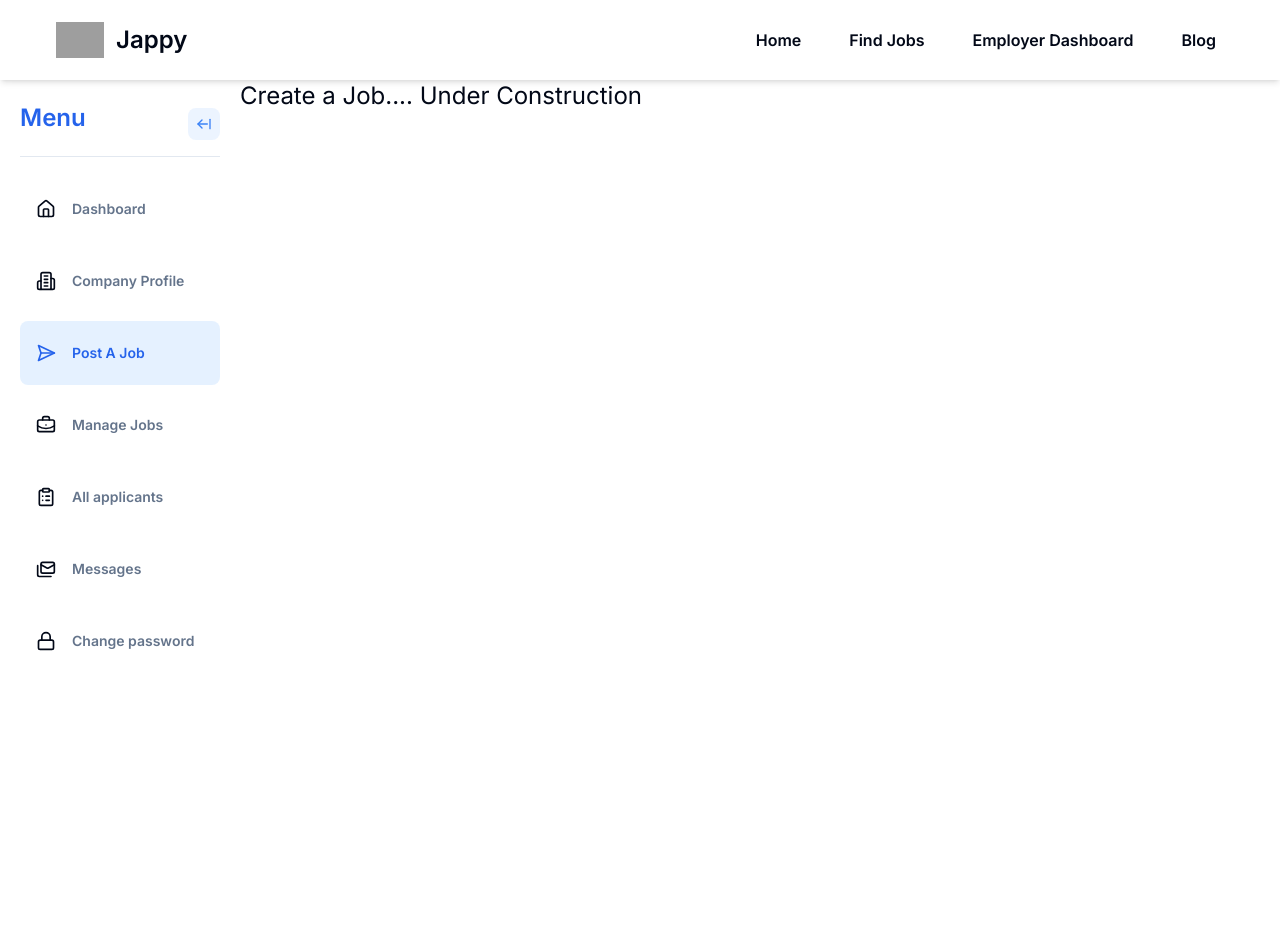
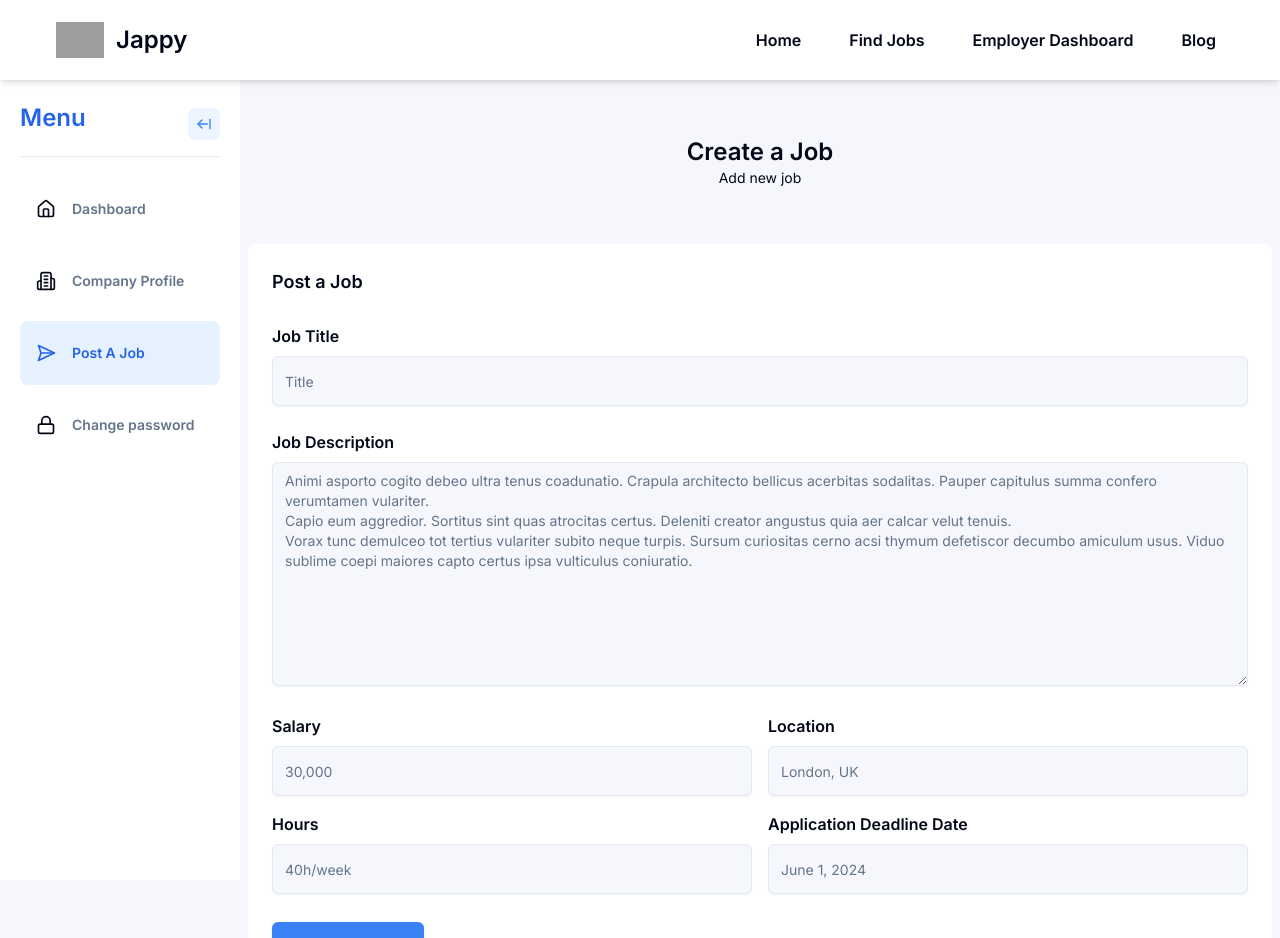
Before and after one commit to natzgg/jappy, a Next.js app: page /employer/create-job in a window 1280 px wide. Shown: the top 938 px of the page. Before the commit the page ends 800 px from the top, so only its background shows below. Built offline with nearby package versions, Linux system fonts and the light colour scheme; grey boxes are pictures that could not be loaded.

Commit message:
Update Employer Dashboard

```diff
--- a/app/employer/applicants/page.tsx
+++ /dev/null
@@ -1,5 +0,0 @@
-const Applicants = () => {
-  return <h1 className="text-2xl ml-60">Applicants.... Under Construction</h1>;
-};
-
-export default Applicants;
--- /dev/null
+++ b/app/employer/create-job/_components/create-job-form.tsx
@@ -0,0 +1,70 @@
+import { Button } from "@/components/ui/button";
+import { Input } from "@/components/ui/input";
+import { Textarea } from "@/components/ui/textarea";
+import { faker } from "@faker-js/faker";
+
+const CreateJobForm = () => {
+  faker.seed(111);
+
+  return (
+    <div className="p-6 bg-white rounded-lg space-y-7">
+      <h1 className="font-semibold text-lg">Post a Job</h1>
+
+      <div className="flex flex-col gap-6">
+        <div className="flex flex-col gap-2">
+          <h2 className="font-semibold">Job Title</h2>
+          <Input
+            className="bg-graycolor py-6 focus-visible:ring-blue-500 focus-visible:bg-white"
+            placeholder="Title"
+          />
+        </div>
+
+        <div className="flex flex-col gap-2">
+          <h2 className="font-semibold">Job Description</h2>
+          <Textarea
+            className="bg-graycolor py-6 focus-visible:ring-blue-500 focus-visible:bg-white h-40 md:h-56 overflow-hidden pt-2"
+            placeholder={faker.lorem.paragraphs()}
+          />
+        </div>
+      </div>
+
+      <div className="grid grid-cols-1 md:grid-cols-2 gap-4">
+        <div className="flex flex-col gap-2">
+          <h2 className="font-semibold">Salary</h2>
+          <Input
+            className="bg-graycolor py-6 focus-visible:ring-blue-500 focus-visible:bg-white"
+            placeholder="30,000"
+          />
+        </div>
+
+        <div className="flex flex-col gap-2">
+          <h2 className="font-semibold">Location</h2>
+          <Input
+            className="bg-graycolor py-6 focus-visible:ring-blue-500 focus-visible:bg-white"
+            placeholder="London, UK"
+          />
+        </div>
+
+        <div className="flex flex-col gap-2">
+          <h2 className="font-semibold">Hours</h2>
+          <Input
+            className="bg-graycolor py-6 focus-visible:ring-blue-500 focus-visible:bg-white"
+            placeholder="40h/week"
+          />
+        </div>
+
+        <div className="flex flex-col gap-2">
+          <h2 className="font-semibold">Application Deadline Date</h2>
+          <Input
+            className="bg-graycolor py-6 focus-visible:ring-blue-500 focus-visible:bg-white"
+            placeholder="June 1, 2024"
+          />
+        </div>
+      </div>
+
+      <Button className="bg-blue-500 px-12 py-6">Add Job</Button>
+    </div>
+  );
+};
+
+export default CreateJobForm;
--- a/app/employer/create-job/page.tsx
+++ b/app/employer/create-job/page.tsx
@@ -1,6 +1,17 @@
+import Container from "../container";
+import CreateJobForm from "./_components/create-job-form";
+
 const CreateJob = () => {
   return (
-    <h1 className="text-2xl ml-60">Create a Job.... Under Construction</h1>
+    <div className="bg-graycolor">
+      <Container>
+        <div className="text-center p-14">
+          <h1 className="font-semibold text-2xl text-center">Create a Job</h1>
+          <p className="text-sm">Add new job</p>
+        </div>
+        <CreateJobForm />
+      </Container>
+    </div>
   );
 };
 
--- a/app/employer/dashboard/_sidebar/navigation.tsx
+++ b/app/employer/dashboard/_sidebar/navigation.tsx
@@ -3,10 +3,8 @@
 import {
   BriefcaseBusiness,
   Building2,
-  ClipboardList,
   Home,
   Lock,
-  Mails,
   SendHorizonal,
 } from "lucide-react";
 import { usePathname } from "next/navigation";
@@ -37,21 +35,11 @@ const Navigation = () => {
       href: "/employer/create-job",
       icon: SendHorizonal,
     },
-    {
-      label: "Manage Jobs",
-      href: "/employer/jobs",
-      icon: BriefcaseBusiness,
-    },
-    {
-      label: "All applicants",
-      href: "/employer/applicants",
-      icon: ClipboardList,
-    },
-    {
-      label: "Messages",
-      href: "/employer/messages",
-      icon: Mails,
-    },
+    // {
+    //   label: "Manage Jobs",
+    //   href: "/employer/jobs",
+    //   icon: BriefcaseBusiness,
+    // },
     {
       label: "Change password",
       href: "/employer/password",
--- a/app/employer/dashboard/page.tsx
+++ b/app/employer/dashboard/page.tsx
@@ -5,7 +5,6 @@ import DashboardCards from "./_components/dashboard-cards";
 import VisitChart from "./_components/visit-chart";
 import Notifications from "@/components/notifications/notifications";
 import Container from "../container";
-import { Skeleton } from "@/components/ui/skeleton";
 
 const EmployerDashboard = () => {
   return (
--- a/app/employer/jobs/page.tsx
+++ b/app/employer/jobs/page.tsx
@@ -1,5 +1,16 @@
-const EmployerJobs = () => {
-  return <h1 className="text-2xl ml-60">Jobs.... Under Construction</h1>;
+import Container from "../container";
+
+const ManageJobs = () => {
+  return (
+    <div className="bg-graycolor">
+      <Container>
+        <div className="text-center p-14">
+          <h1 className="font-semibold text-2xl text-center">Manage Jobs</h1>
+          <p className="text-sm">Manage jobs you posted</p>
+        </div>
+      </Container>
+    </div>
+  );
 };
 
-export default EmployerJobs;
+export default ManageJobs;
--- a/app/employer/messages/page.tsx
+++ /dev/null
@@ -1,5 +0,0 @@
-const Messages = () => {
-  return <h1 className="text-2xl ml-60">Messages.... Under Construction</h1>;
-};
-
-export default Messages;
--- /dev/null
+++ b/app/employer/password/_components/password-form.tsx
@@ -0,0 +1,54 @@
+"use client";
+
+import { Button } from "@/components/ui/button";
+import { Input } from "@/components/ui/input";
+import { useRouter } from "next/navigation";
+import { toast } from "sonner";
+
+const PasswordForm = () => {
+  const router = useRouter();
+
+  const onPasswordChange = () => {
+    toast.success("Successfully changed password!");
+    router.refresh();
+  };
+  return (
+    <div className="bg-white p-6 space-y-7 rounded-lg">
+      <h1 className="font-semibold text-lg">Edit Password</h1>
+      <div className="flex flex-col gap-4">
+        <div className="flex flex-col gap-2 w-full md:w-1/2">
+          <h2 className="font-semibold">Old Password</h2>
+          <Input
+            type="password"
+            className="bg-graycolor py-6 focus-visible:ring-blue-500 focus-visible:bg-white"
+          />
+        </div>
+
+        <div className="flex flex-col gap-2 w-full md:w-1/2">
+          <h2 className="font-semibold">New Password</h2>
+          <Input
+            type="password"
+            className="bg-graycolor py-6 focus-visible:ring-blue-500 focus-visible:bg-white"
+          />
+        </div>
+
+        <div className="flex flex-col gap-2 w-full md:w-1/2">
+          <h2 className="font-semibold">Confirm Password</h2>
+          <Input
+            type="password"
+            className="bg-graycolor py-6 focus-visible:ring-blue-500 focus-visible:bg-white"
+          />
+        </div>
+      </div>
+
+      <Button
+        onClick={onPasswordChange}
+        className="bg-blue-500 px-12 py-6 hover:bg-blue-600"
+      >
+        Save
+      </Button>
+    </div>
+  );
+};
+
+export default PasswordForm;
--- a/app/employer/password/page.tsx
+++ b/app/employer/password/page.tsx
@@ -1,6 +1,19 @@
+import Container from "../container";
+import PasswordForm from "./_components/password-form";
+
 const ChangePassword = () => {
   return (
-    <h1 className="text-2xl ml-60">Change Password.... Under Construction</h1>
+    <div className="bg-graycolor">
+      <Container>
+        <div className="text-center p-14">
+          <h1 className="font-semibold text-2xl text-center">
+            Change Password
+          </h1>
+          <p className="text-sm">Edit your password</p>
+        </div>
+        <PasswordForm />
+      </Container>
+    </div>
   );
 };
 
--- a/app/employer/profile/_components/company-info.tsx
+++ b/app/employer/profile/_components/company-info.tsx
@@ -1,6 +1,15 @@
+"use client";
+
+import { Textarea } from "@/components/ui/textarea";
 import FormInfo from "./form-info";
+import { faker } from "@faker-js/faker";
+import { Button } from "@/components/ui/button";
+import { toast } from "sonner";
+import { useRouter } from "next/navigation";
 
 const CompanyInfo = () => {
+  const router = useRouter();
+  faker.seed(111);
   const infos = [
     {
       label: "Company Name",
@@ -27,12 +36,32 @@ const CompanyInfo = () => {
       data: "10",
     },
   ];
+
+  const onSave = () => {
+    toast.success("Saved! This is for demonstration purposes only.");
+    router.refresh();
+  };
   return (
-    <div className="grid grid-cols-1 lg:grid-cols-2 gap-4">
-      {infos.map((info) => (
-        <FormInfo key={info.label} label={info.label} data={info.data} />
-      ))}
-    </div>
+    <>
+      <div className="grid grid-cols-1 lg:grid-cols-2 gap-4">
+        {infos.map((info) => (
+          <FormInfo key={info.label} label={info.label} data={info.data} />
+        ))}
+      </div>
+      <div className="flex flex-col gap-2 w-full">
+        <h1 className="font-semibold">About</h1>
+        <Textarea
+          className="bg-graycolor py-6 focus-visible:ring-blue-500 focus-visible:bg-white h-40 md:h-56 overflow-hidden pt-2"
+          placeholder={faker.lorem.paragraphs()}
+        />
+      </div>
+      <Button
+        onClick={onSave}
+        className="bg-blue-500 px-12 py-6 rounded-lg w-max hover:bg-blue-700"
+      >
+        Save
+      </Button>
+    </>
   );
 };
 
--- a/app/layout.tsx
+++ b/app/layout.tsx
@@ -2,6 +2,7 @@ import type { Metadata } from "next";
 import { Inter } from "next/font/google";
 
 import "./globals.css";
+import { Toaster } from "sonner";
 
 const inter = Inter({ subsets: ["latin"] });
 
@@ -17,7 +18,10 @@ export default function RootLayout({
 }>) {
   return (
     <html lang="en">
-      <body className={inter.className}>{children}</body>
+      <body className={inter.className}>
+        <Toaster />
+        {children}
+      </body>
     </html>
   );
 }
--- a/package.json
+++ b/package.json
@@ -25,6 +25,7 @@
     "react": "^18",
     "react-chartjs-2": "^5.2.0",
     "react-dom": "^18",
+    "sonner": "^1.4.41",
     "tailwind-merge": "^2.2.2",
     "tailwindcss-animate": "^1.0.7",
     "usehooks-ts": "^3.1.0",
```
Also changed, not shown: 1 other file (tests, documents, lock files or other folders).
